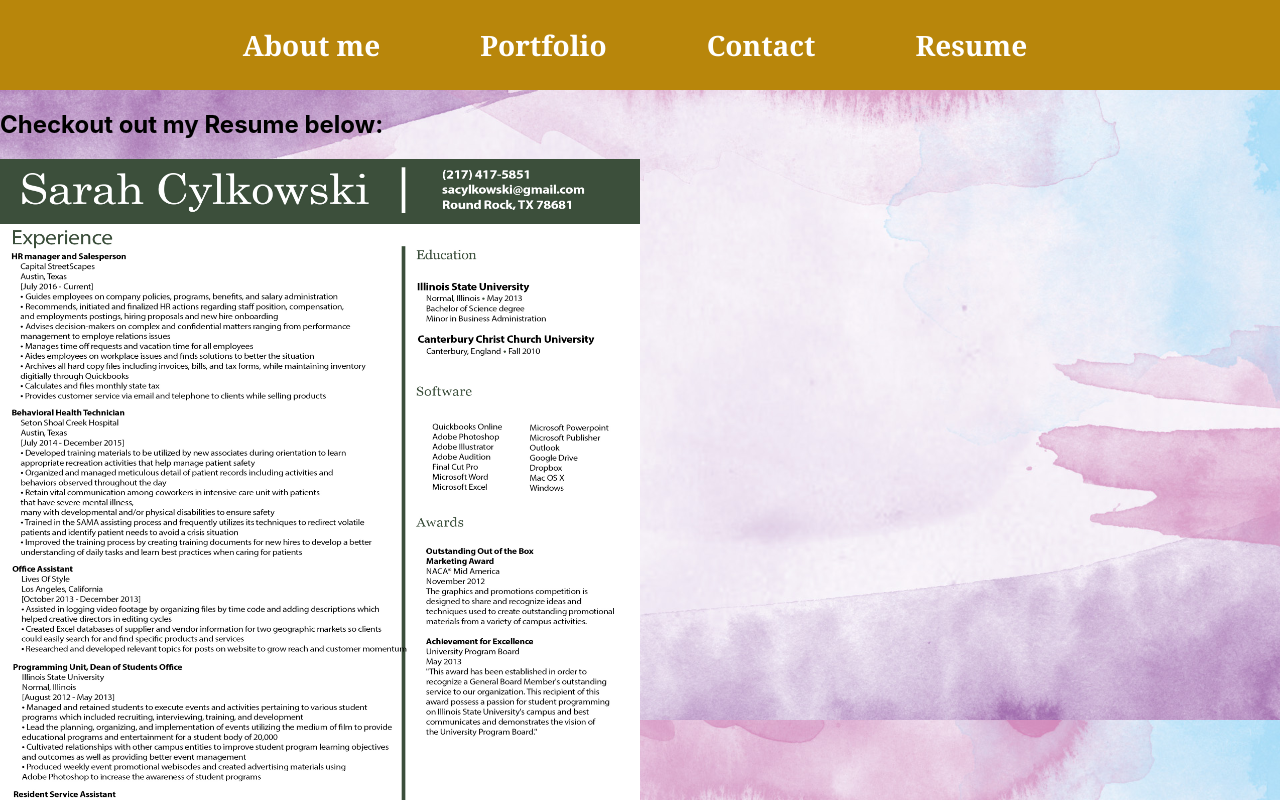
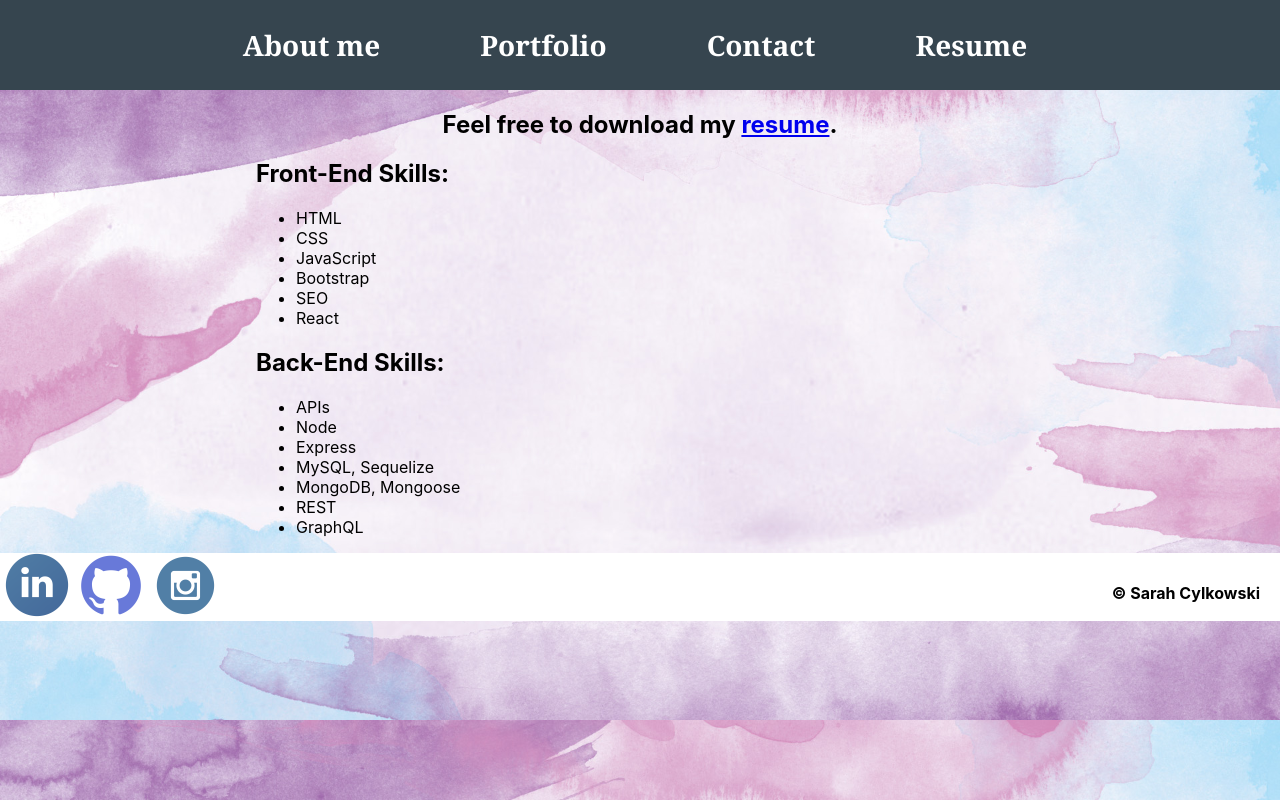
Before and after one commit to sacylkowski/react-portfolio, a React (Create React App) app: page / in a window 1280 px wide. Shown: the top 800 px of the page. Built offline with nearby package versions, Linux system fonts and the light colour scheme.

Commit message:
made styling changes

```diff
--- a/package.json
+++ b/package.json
@@ -10,6 +10,7 @@
     "animate.css": "^4.1.1",
     "bootstrap": "^5.1.3",
     "react": "17.0.2",
+    "react-bootstrap": "^2.4.0",
     "react-dom": "17.0.2",
     "react-scripts": "5.0.1",
     "web-vitals": "^2.1.4"
--- a/src/App.css
+++ b/src/App.css
@@ -5,7 +5,7 @@ body {
 }
 
 header {
-    background-color: darkgoldenrod;
+    background-color: #36454F;
     display: flex;
     flex-wrap: wrap;
     top: 0;
@@ -42,14 +42,31 @@ header nav ul {
 }
 
 .active {
-    color: purple;
+    color: lightblue;
 }
 
 .project1 {
     justify-content: center;
 }
+
 .portrait {
-    justify-content: right;
+    display: flex;
+}
+
+.portrait img {
+    padding: 20px 0 40px 20px;
+}
+
+.about-me {
+    padding: 65px 50px 0 50px;
+    font-size: 20px;
+    line-height: 30px;
+}
+
+.about-me h2 {
+    text-align: center;
+    font-size: 50px;
+    font-family: Cambria, Cochin, Georgia, Times, 'Times New Roman', serif;
 }
 
 .contact-me {
@@ -73,6 +90,9 @@ header nav ul {
     text-align: center;
 }
 
+.contact-form {
+    padding-left: 20%;
+}
 .contact-form input, .contact-form textarea {
     border: 1px solid black;
     display: block;
@@ -86,7 +106,7 @@ header nav ul {
 
 .contact-form button {
     padding: 10px 20px;
-    background-color: darkgoldenrod;
+    background-color: #36454F;
     color: white;
     font-size: 16px;
     border: none;
@@ -95,9 +115,12 @@ header nav ul {
 }
 
 .resume {
-    justify-content: center;
+    text-align: center;
 }
 
+.skills {
+    padding-left: 20%;
+}
 footer {
     background-color: white;
     padding: auto;
--- a/src/components/About/index.js
+++ b/src/components/About/index.js
@@ -3,13 +3,15 @@ import myself from "../../../src/assets/img/portrait.png";
 
 function About() {
     return (
-        <section>
-            <h2>Sarah Cylkowski</h2>
-            <img className="portrait" src={myself} style={{ width: "30% " }} alt="portrait" />
-            <p>I was born and raised in Illinois before moving to Austin, TX in 2014. I graduated from Illinois State
-            Universty in 2013 with a studio art degree with a focus in Video and a minor in Business Adminastruation. I
-            have a background in sales, human resources, and marketing and have been working in those areas for 7+ years.
-            I am very excited to be on a new carrer path and to continue to learn and grow in this field.  Check out my projects and contact me for more information.</p>
+        <section className="portrait">
+            <img src={myself} style={{ width: "30% " }} alt="portrait" />
+            <div className="about-me">
+                <h2>Sarah Cylkowski</h2>
+                <p>I was born and raised in Illinois before moving to Austin, TX in 2014. I graduated from Illinois State
+                    Universty in 2013 with a studio art degree with a focus in Video and a minor in Business Adminastruation. I
+                    have a background in sales, human resources, and marketing and have been working in those areas for 7+ years.
+                    I am very excited to be on a new carrer path and to continue to learn and grow in this field.  Check out my projects and contact me for more information.</p>
+            </div>
         </section>
     )
 }
--- a/src/components/Contact/index.js
+++ b/src/components/Contact/index.js
@@ -3,8 +3,8 @@ import React from "react";
 function Contact() {
     return(
         <section id="contact-info" className="contact-me">
-        <div class="contact">
-            <p class="section-title">Fill out the form, or feel free to e-mail me at:  <a href="mailto:sacylkowski@gmail.com">Sacylkowski@gmail.com</a></p>
+        <div className="contact">
+            <p className="section-title">Fill out the form, or feel free to e-mail me at:  <a href="mailto:sacylkowski@gmail.com">Sacylkowski@gmail.com</a></p>
            </div>
            <form className="contact-form">
             <div>
--- a/src/components/Resume/index.js
+++ b/src/components/Resume/index.js
@@ -2,12 +2,39 @@ import React from "react";
 import resume from "../../assets/img/Resume.jpg";
 
 function Resume() {
-    return(
-        <section className="resume">
-            <h2>
-                Checkout out my Resume below: </h2>
-                <img src={resume} style={{ width: "50% " }} alt="resume" />
-        </section>
+    return (
+        <div>
+            <section className="resume">
+                <h2>
+                    Feel free to download my <a href={resume} target="_blank">resume</a>.
+                </h2>
+            </section>
+            <section className="skills">
+                <h2>Front-End Skills:</h2>
+                <p>
+                    <ul>
+                        <li>HTML</li>
+                        <li>CSS</li>
+                        <li>JavaScript</li>
+                        <li>Bootstrap</li>
+                        <li>SEO</li>
+                        <li>React</li>
+                    </ul>
+                </p>
+                <h2>Back-End Skills:</h2>
+                <p>
+                    <ul>
+                        <li>APIs</li>
+                        <li>Node</li>
+                        <li>Express</li>
+                        <li>MySQL, Sequelize</li>
+                        <li>MongoDB, Mongoose</li>
+                        <li>REST</li>
+                        <li>GraphQL</li>
+                    </ul>
+                </p>
+            </section>
+        </div>
     )
 };
 
```
Also changed, not shown: src/components/Projects/index.js (+0 -11 lines), 1 other file (tests, documents, lock files or other folders).
